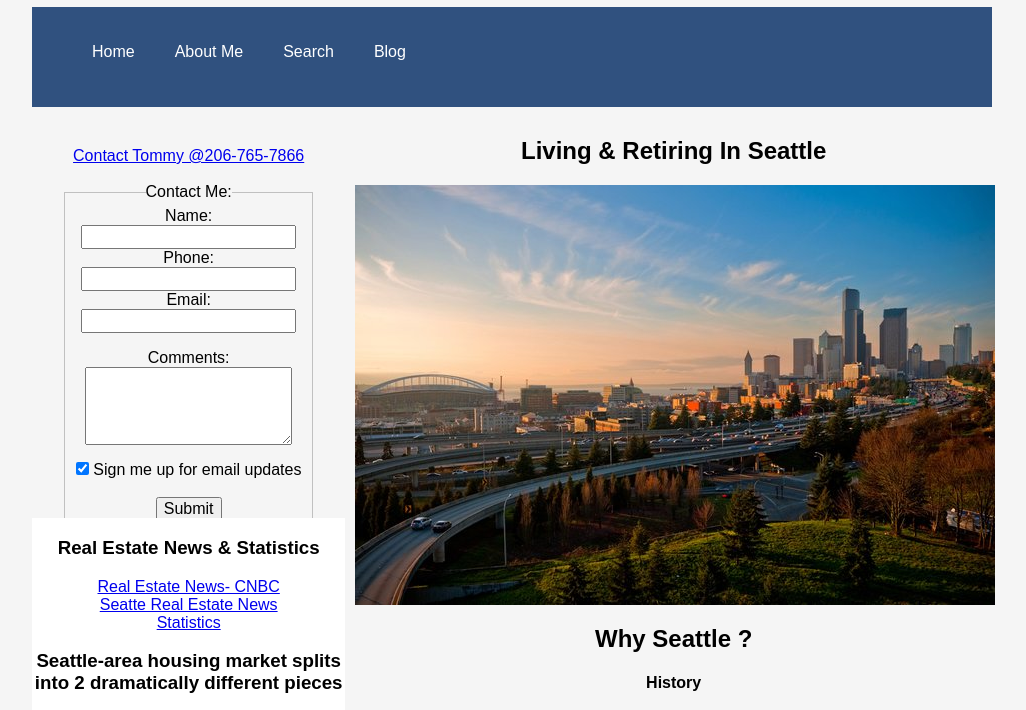
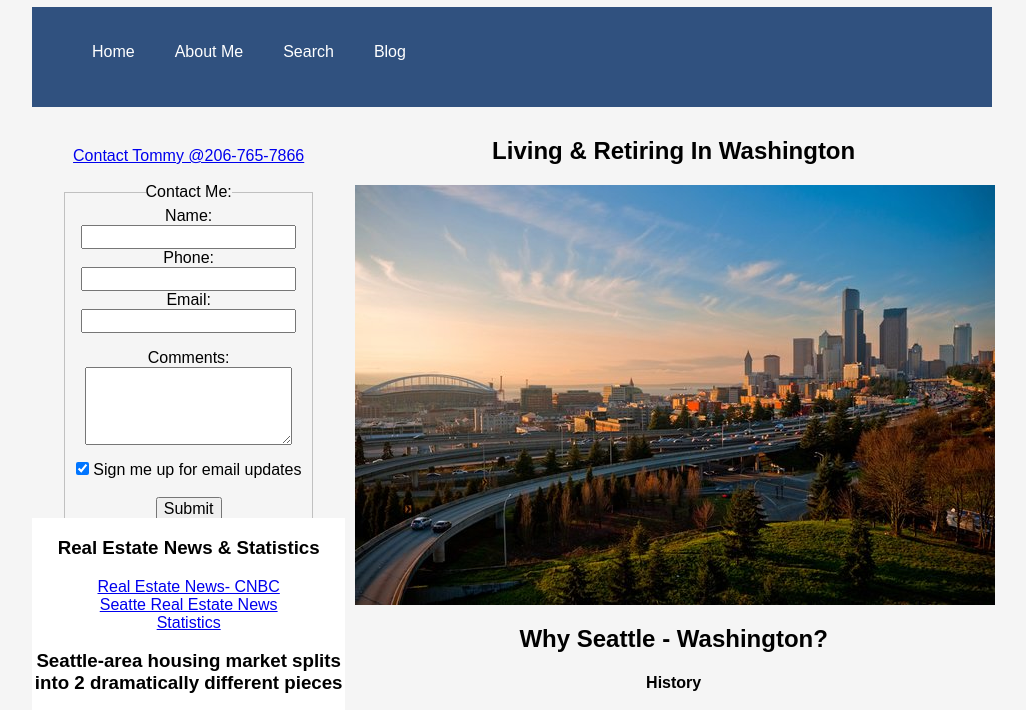
Before and after one commit to github-tommy/class05-assignment, a website: page index.html in a window 1280 px wide. Shown: the part 213-923 px from the top of the page, without its empty margins (128-1154 px from the left). Drawn offline with nearby package versions, Linux system fonts and the light colour scheme.

Commit message:
Amended the narrative

```diff
--- a/index.html
+++ b/index.html
@@ -27,10 +27,10 @@
                 </ul>
             </nav>
             <main>
-                <h2>Living & Retiring In Seattle</h2>
+                <h2>Living & Retiring In Washington</h2>
                 <img src="img/picture2.jpeg" alt="seattle city pic">
                 <div class="faq">
-                <h2>Why Seattle ?</h2>
+                <h2>Why Seattle - Washington?</h2>
 
                 <h4>History</h4>
                 <!-- answer -->
@@ -40,7 +40,7 @@
                     <p>Major cities and area include Bellevue, Clyde Hill, Kirkland, Redmond, Issaquah and Sammamish (Eastside); Fremont, Ballard, Wallingford (North Seattle); and West Seattle.</p>
                 </div>
 
-                <h4>10 Reasons To Invest In Seattle</h4>
+                <h4>10 Reasons To Invest In Seattle - Washington</h4>
                 <!-- answer -->
                 <div class="answer">
                     <p>An emerging global city. A vibrant downtown. A competitively priced globally. Economically robust and expanding. Favorable tax environment. Pivotal west coast and asia pacific location. World-class healthcare. World-leading education. Ethically diverse. A center for culture entertainment.</p>
@@ -69,9 +69,7 @@
                 <p>www.tommysurjadi.com </p>
                 </div>
             </div>
-
             </main>
-
              <aside>
                 <div class="email-me">
                         <a href="mailto:tommysurjadi@gmail.com">Contact Tommy @206-765-7866</a>
```
Also changed, not shown: css/style.scss (+5 -5 lines).
